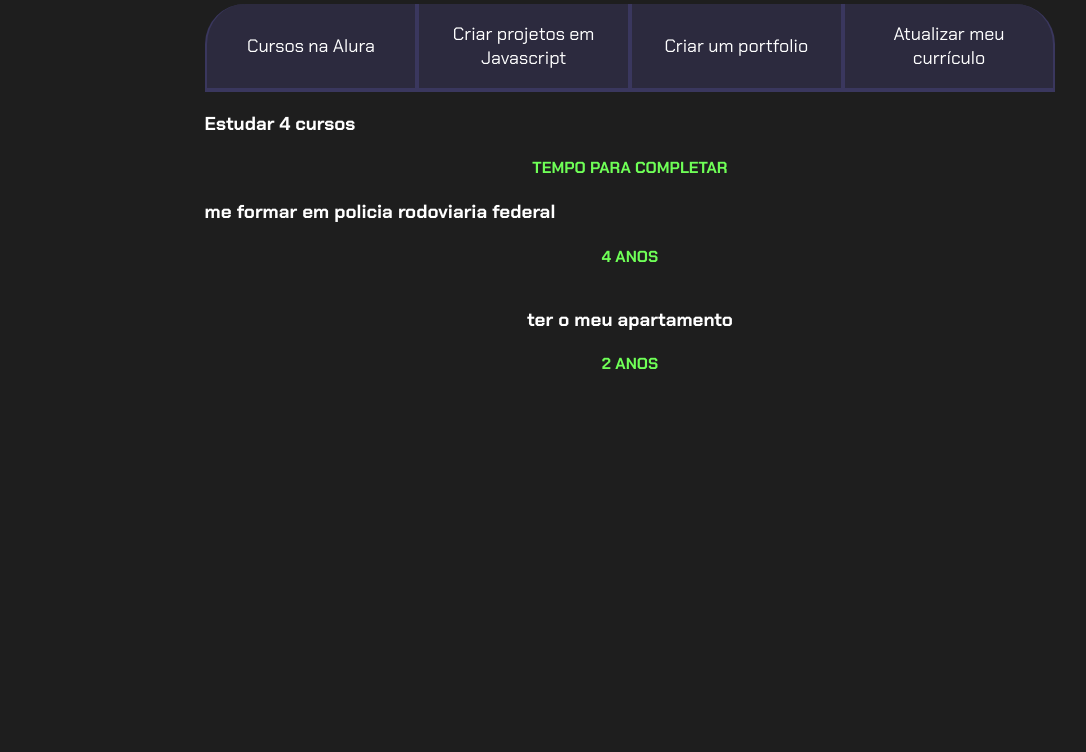
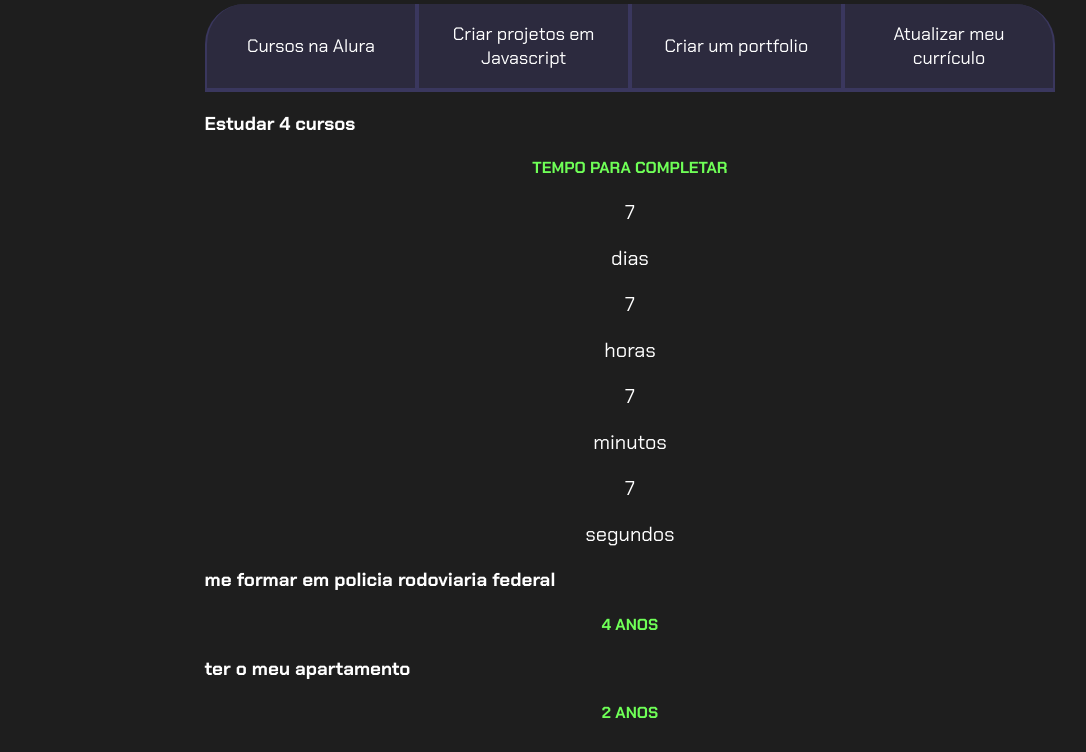
Before and after one commit to brunacgt/bruna1604, a plain HTML site: page index.html in a window 1280 px wide. Shown: the part 99-851 px from the top of the page, without its empty margins (10-1096 px from the left). Before the commit the page ends 800 px from the top, so only its background shows below. Drawn offline with Linux system fonts and the light colour scheme.

Commit message:
Update index.html

```diff
--- a/index.html
+++ b/index.html
@@ -20,18 +20,37 @@
           <div class="aba-conteudo ativo">
           <h3 class= "aba-conteudo-tiulo-principal"> Estudar 4 cursos </h3>
           <h4 class= "aba-conteudo-titulo-secundario"> tempo para completar </h4>
+              <div class="contador">
+                  <p class="contador-digito-numero">7</p>
+                  <p class="contador-digito-texto">dias</p>
     </div>
+              <div class="contador">
+                  <p class="contador-digito-numero">7</p>
+                  <p class="contador-digito-texto">horas</p>
+    </div>
+               <div class="contador">
+                  <p class="contador-digito-numero">7</p>
+                  <p class="contador-digito-texto">minutos</p>
+    </div>
+               <div class="contador">
+                  <p class="contador-digito-numero">7</p>
+                  <p class="contador-digito-texto">segundos</p>
+    </div>
+              </div>
           <div-class= "aba-conteudo">
           <h3 class= "aba-conteudo-tiulo-principal"> me formar em policia rodoviaria federal </h3>
           <h4 class= "aba-conteudo-titulo-secundario"> 4 anos </h4>
+               <div class="contador">
       </div>
       <div-class= "aba-conteudo">
           <h3 class= "aba-conteudo-tiulo-principal"> ter o meu apartamento </h3>
           <h4 class= "aba-conteudo-titulo-secundario"> 2 anos </h4>
+           <div class="contador">
       </div>
             <div class="aba-conteudo">
                 <h3 class="aba-conteudo-titulo-principal">Atualizar meu curriculo com os certificados da Alura</h3>
                 <h4 class="aba-conteudo-titulo-secundario">Tempo para completar o objetivo</h4>
+                 <div class="contador">
             </div>
        </div>
     </div>
```
